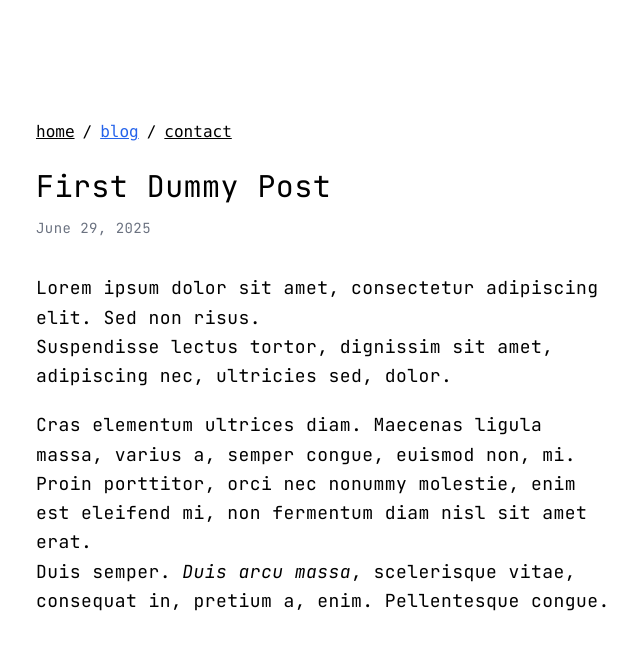
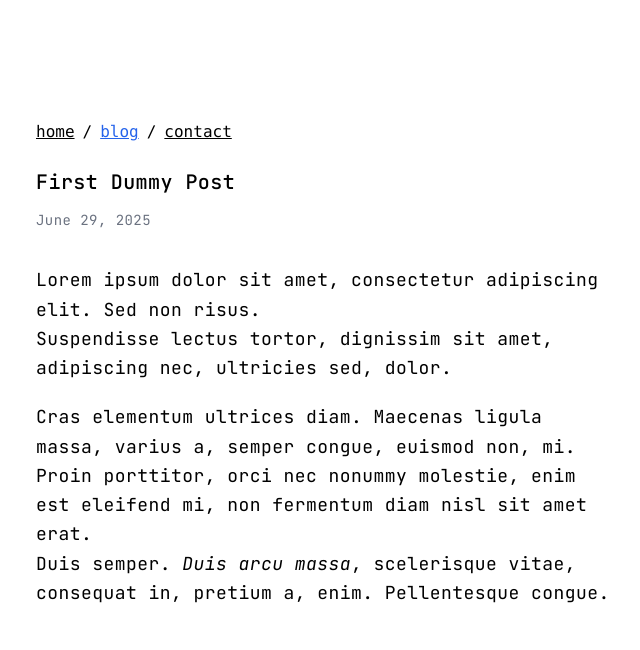
Before and after one commit to kingofsunnyvale/kingofsunnyvale.github.io, a Jekyll site: the page built from _posts/2025-06-29-dummy-post.md, in a window 1280 px wide. Shown: the top 650 px of the page, without its empty margins (316-956 px from the left). Built offline with Jekyll 4.4.1, drawn with Linux system fonts in a browser that asks for light colours; nearby versions of some CDN libraries.

Commit message:
fixed blog sizing

```diff
--- a/_layouts/post.html
+++ b/_layouts/post.html
@@ -3,7 +3,7 @@ layout: default
 ---
 <article>
   <header class="mb-8">
-    <h1 class="text-3xl mb-2">{{ page.title }}</h1>
+    <p class="text-xl font-medium mb-2">{{ page.title }}</p>
     <time datetime="{{ page.date | date_to_xmlschema }}" class="text-gray-500 text-sm">
       {{ page.date | date: "%B %-d, %Y" }}
     </time>
```
